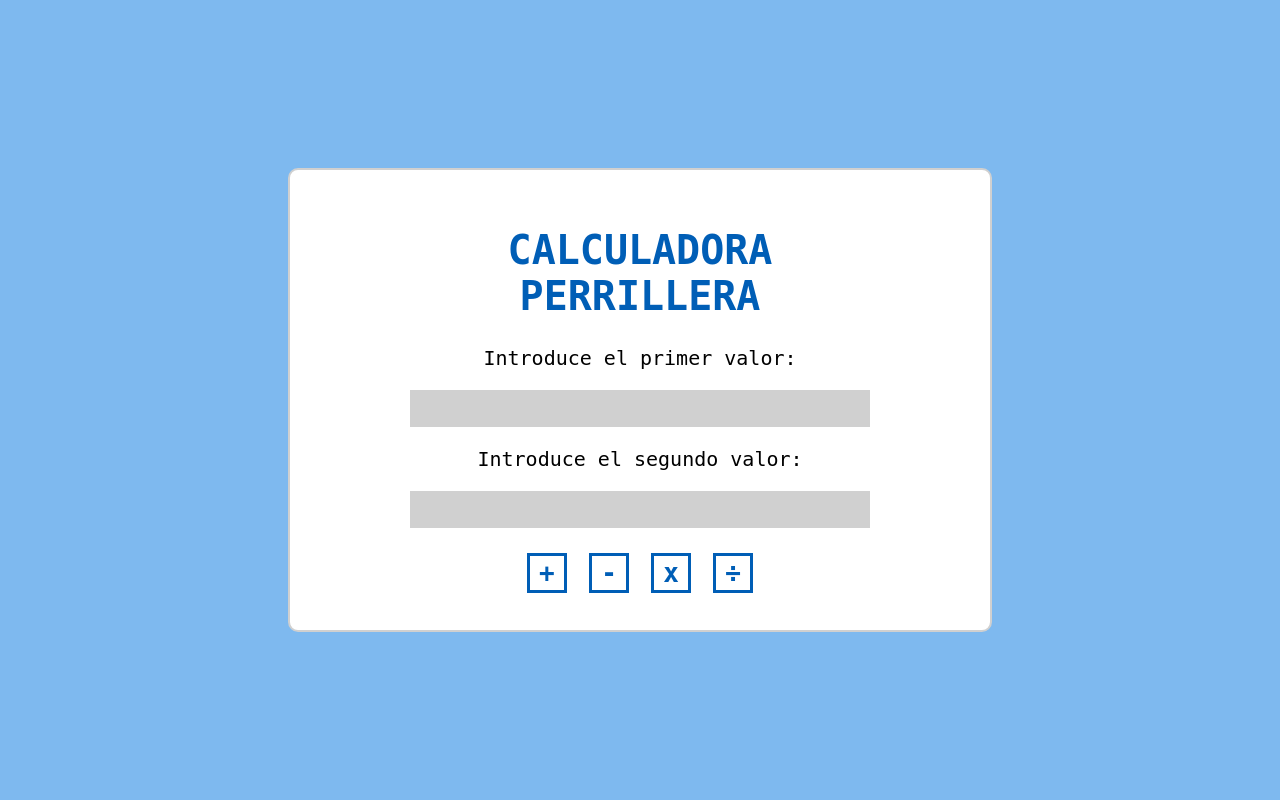
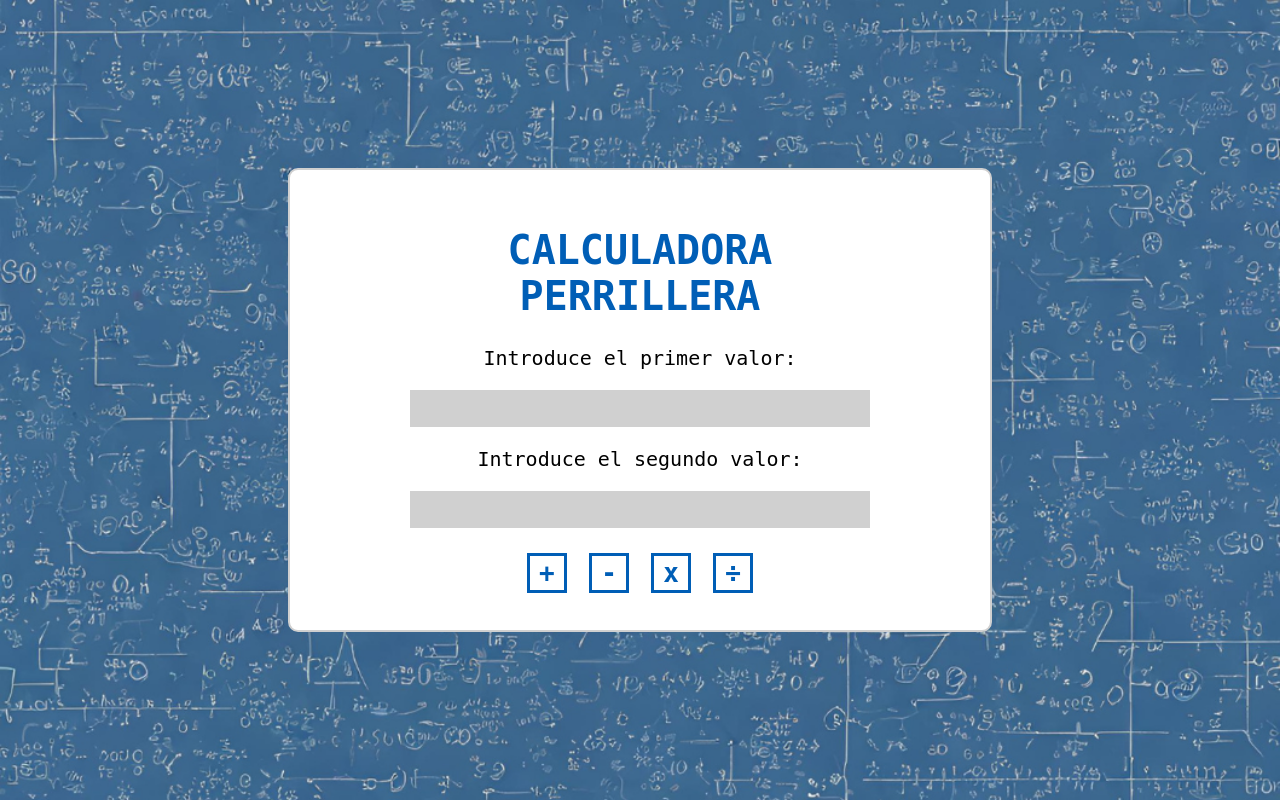
Before and after one commit to AnderOlivos01/IAW2324, a PHP site: page /repasoJS/CalculadoraPerrillera/calculadora.html in a window 1280 px wide. Run offline with PHP 8.4, Linux system fonts and the light colour scheme.

Commit message:
calculadora terminada

```diff
--- a/repasoJS/CalculadoraPerrillera/calculadora.css
+++ b/repasoJS/CalculadoraPerrillera/calculadora.css
@@ -10,7 +10,8 @@ body{
     justify-content: center;
     align-items: center;
     padding: 0;
-    background-color: rgb(126, 185, 239);
+    background-image: url('wallpaper.png');
+    background-size: cover;
 }
 
 #contenedor{
--- a/repasoJS/CalculadoraPerrillera/calculadora.html
+++ b/repasoJS/CalculadoraPerrillera/calculadora.html
@@ -1,9 +1,9 @@
 <!DOCTYPE html>
-<html lang="en">
+<html lang="es">
 <head>
     <meta charset="UTF-8">
     <meta name="viewport" content="width=device-width, initial-scale=1.0">
-    <title>Repaso</title>
+    <title>CALCULADORA PERRILLERA</title>
     <link rel="stylesheet" href="calculadora.css">
 </head>
 <body>
```
Also changed, not shown: repasoJS/CalculadoraPerrillera/wallpaper.png (added).
